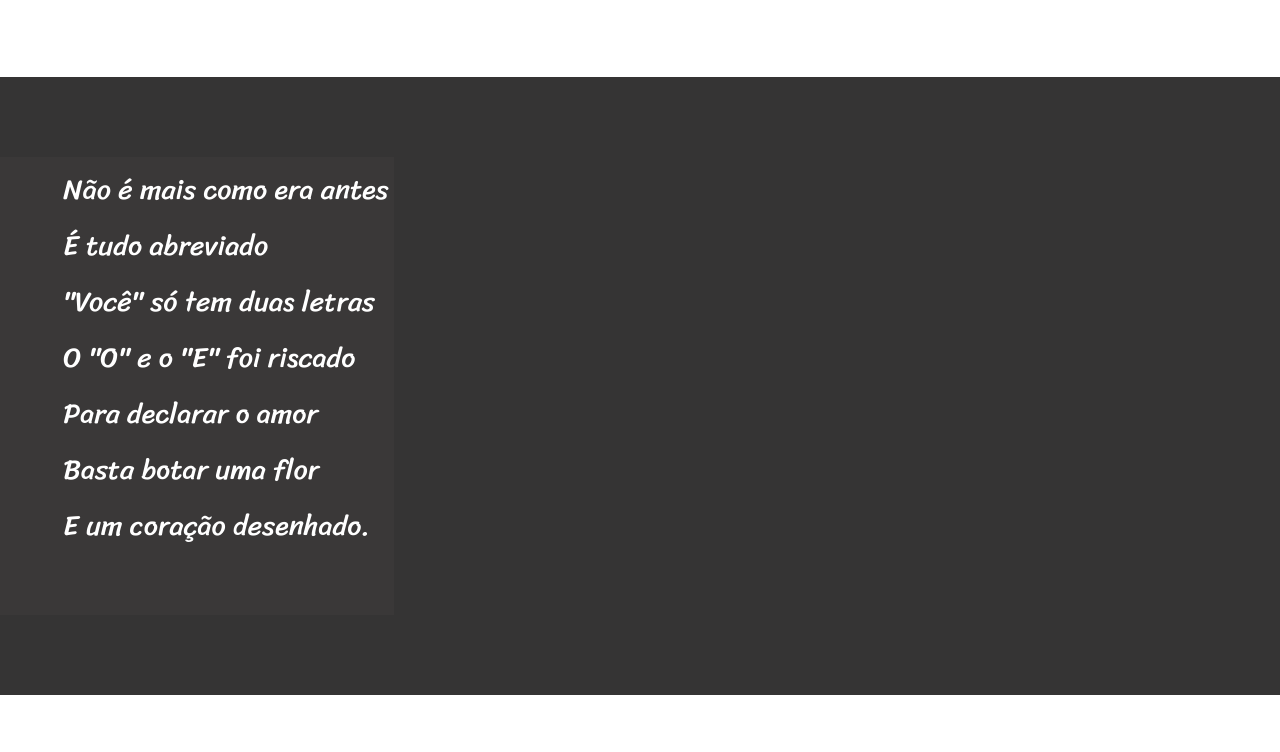
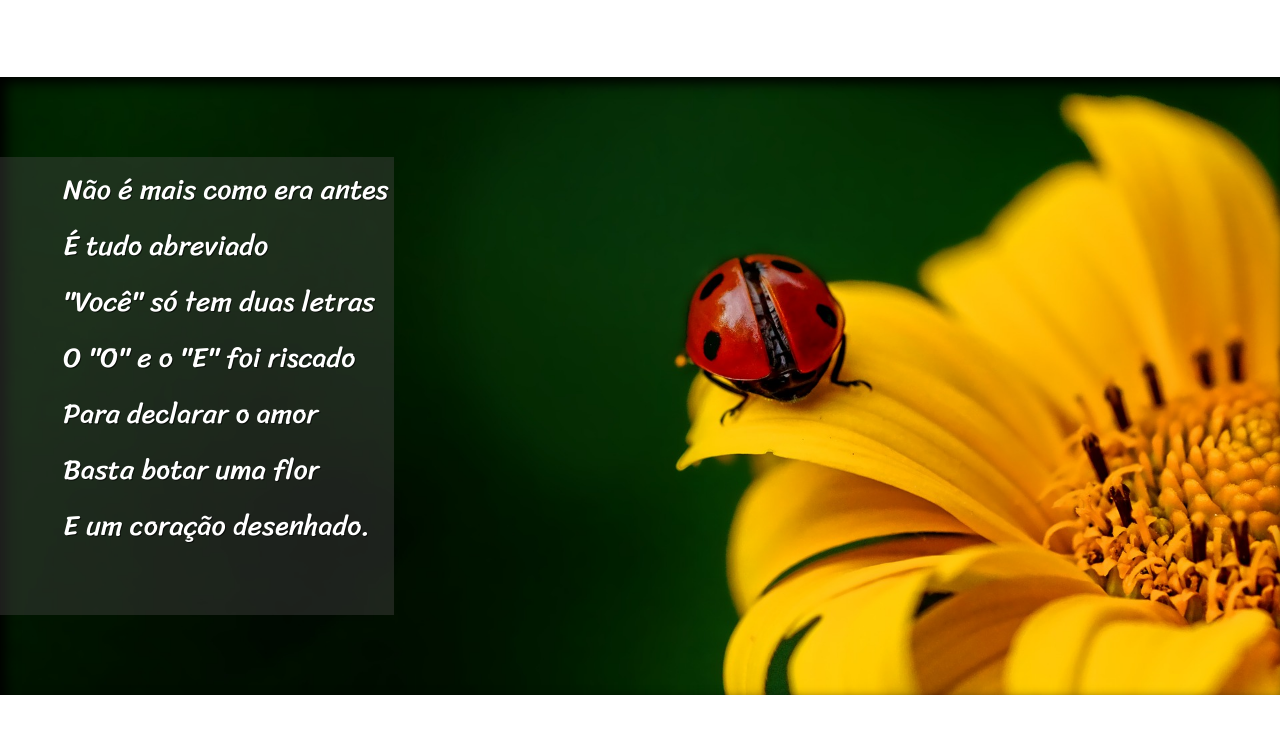
Before and after one commit to miguelvferreira/projecto-cordel, a plain HTML site: page index.html in a window 1280 px wide. Shown: the part 788-1540 px from the top of the page. Drawn offline with Linux system fonts and the light colour scheme.

Commit message:
final project

```diff
--- a/index.html
+++ b/index.html
@@ -27,7 +27,7 @@
         </p>
     </section>
 
-    <section class="imagem">
+    <section class="imagem" id="img01">
         <p>
             <pre>
         Não é mais como era antes
@@ -62,7 +62,7 @@
         </p>
     </section>
 
-    <section class="imagem">
+    <section class="imagem" id="img02">
         <p>
             <pre>
         Tenho saudade das cartas
--- a/style/style.css
+++ b/style/style.css
@@ -65,12 +65,27 @@ section.normal{
 section.imagem{
     background-color: rgb(53, 52, 52);
     color: white;
+    box-shadow: inset 6px 6px 13px 0px black;
+    background-attachment: fixed;
 }
 
 section.imagem > pre{
     display: inline-block;
     padding: 5px;
-    background-color: rgba(75, 71, 71, 0.215);
+    background-color: rgba(75, 71, 71, 0.393);
+    text-shadow: 1px 1px 0px rgba(0, 0, 0, 0.62);
+}
+
+section#img01{
+    background-image: url(../images/background001.jpg);
+    background-position: right center;
+    background-size: cover;
+}
+
+section#img02{
+    background-image: url(../images/background002.jpg);
+    background-position: right center;
+    background-size: cover;
 }
 
 footer{
```
